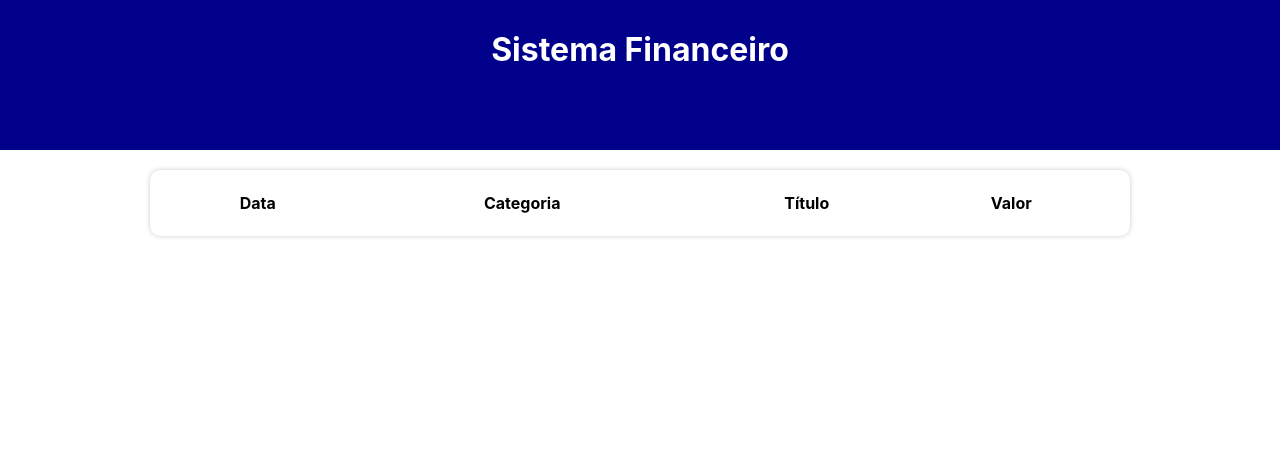
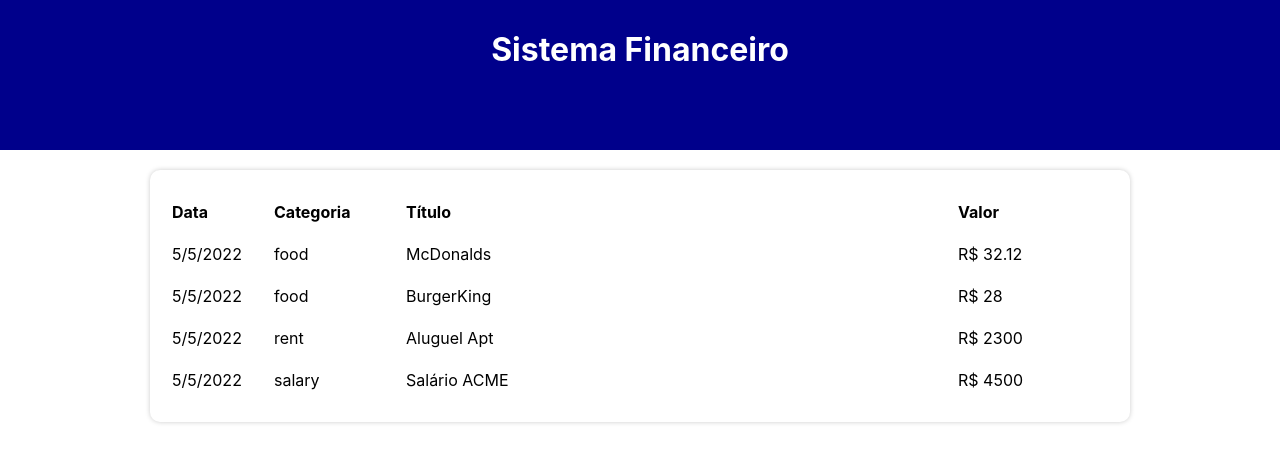
Before and after one commit to pedrokpdo/gallery, a React (Create React App) app: page / in a window 1280 px wide. Shown: the top 462 px of the page. Built offline with nearby package versions, Linux system fonts and the light colour scheme.

Commit message:
formatando date e mostrando em tela

```diff
--- a/src/App.tsx
+++ b/src/App.tsx
@@ -12,6 +12,8 @@ const App = () => {
   const [list, setList] = useState(items);
   const [filtredList, setFiltredList] = useState<Item[]>([])
   const [currentMonth, setCurrentMonth] = useState(getCurrentMonth());
+  console.log(list);
+
 
   useEffect(() => {
     setFiltredList(filterListByMonth(list, currentMonth))
@@ -31,7 +33,7 @@ const App = () => {
       {/* Area de incerçao */}
 
 
-      <TableArea />
+      <TableArea list={filtredList}/>
 
 
       </C.Body>
--- a/src/components/TableArea/index.tsx
+++ b/src/components/TableArea/index.tsx
@@ -1,18 +1,27 @@
+import { Item } from '../../types/Item'
 import * as C from './styles'
+import { TableItem } from '../TableItem'
 
-export const TableArea = () => {
+
+type Props = {
+    list: Item[]
+}
+
+export const TableArea = ({list}:Props) => {
     return (
         <C.Table>
             <thead>
                 <tr>
-                    <C.TableHeadColumn>Data</C.TableHeadColumn>
-                    <C.TableHeadColumn>Categoria</C.TableHeadColumn>
+                    <C.TableHeadColumn width={100}>Data</C.TableHeadColumn>
+                    <C.TableHeadColumn width={130}>Categoria</C.TableHeadColumn>
                     <C.TableHeadColumn>Título</C.TableHeadColumn>
-                    <C.TableHeadColumn>Valor</C.TableHeadColumn>
+                    <C.TableHeadColumn width={150}>Valor</C.TableHeadColumn>
                 </tr>
             </thead>
             <tbody>
-
+                {list.map((item, index) => (
+                  <TableItem key={index} item={item}/>
+                ))}
             </tbody>
         </C.Table>
     )
--- a/src/components/TableArea/styles.ts
+++ b/src/components/TableArea/styles.ts
@@ -11,6 +11,9 @@ export const Table = styled.table`
 
 `
 
-export const TableHeadColumn = styled.th`
+export const TableHeadColumn = styled.th<{width?:number}>`
+    width: ${props => props.width ? `${props.width}px` : 'auto'};
+    padding: 10px 0;
+    text-align: left;
 
 `
--- /dev/null
+++ b/src/components/TableItem/index.tsx
@@ -0,0 +1,18 @@
+import * as C from './styles'
+import {Item} from '../../types/Item'
+import { formatDate } from '../../helpers/dateFilter'
+
+type Props = {
+    item:Item
+}
+
+export const TableItem = ({item}:Props) => {
+    return (
+        <C.TableLine>
+            <C.TableColumn>{formatDate(item.date)}</C.TableColumn>
+            <C.TableColumn>{item.category}</C.TableColumn>
+            <C.TableColumn>{item.title}</C.TableColumn>
+            <C.TableColumn>R$ {item.value}</C.TableColumn>
+        </C.TableLine>
+    )
+}
--- /dev/null
+++ b/src/components/TableItem/styles.ts
@@ -0,0 +1,9 @@
+import styled from "styled-components";
+
+export const TableLine = styled.tr`
+
+`
+
+export const TableColumn = styled.td`
+    padding: 10px 0;
+`
--- a/src/data/Items.ts
+++ b/src/data/Items.ts
@@ -1,9 +1,9 @@
 import {Item} from '../types/Item'
 
 export const items: Item[] = [
-    { date: new Date(2021, 9, 15), category:'food', title:'McDonalds', value:32.12 },
-    { date: new Date(2021, 9, 15), category:'food', title:'BurgerKing', value:28 },
-    { date: new Date(2021, 9, 15), category:'rent', title:'Aluguel Apt', value:2300 },
-    { date: new Date(2021, 9, 15), category:'salary', title:'Salário ACME', value:4500 },
+    { date: new Date(2022, 4, 5), category:'food', title:'McDonalds', value:32.12 },
+    { date: new Date(2022, 4, 5), category:'food', title:'BurgerKing', value:28 },
+    { date: new Date(2022, 4, 5), category:'rent', title:'Aluguel Apt', value:2300 },
+    { date: new Date(2022, 4, 5), category:'salary', title:'Salário ACME', value:4500 },
 
 ]
--- a/src/helpers/dateFilter.ts
+++ b/src/helpers/dateFilter.ts
@@ -20,3 +20,11 @@ export const filterListByMonth = (list: Item[], date:string): Item[] => {
 
     return newList
 }
+
+export const formatDate = (date: Date):string => {
+    let year = date.getFullYear()
+    let month = date.getMonth() +1
+    let day = date.getDate();
+    return `${day}/${month}/${year}`
+
+}
```
